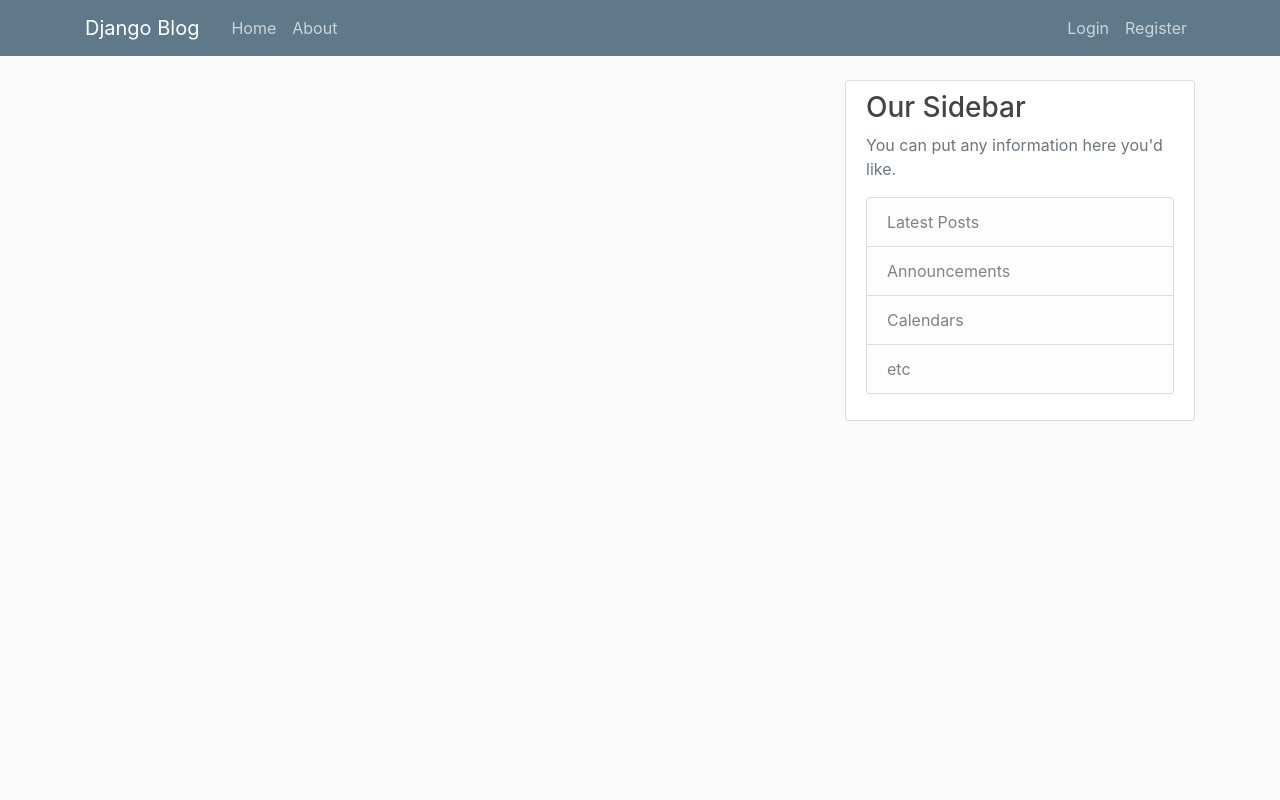
After one commit to OmidReisi/Django_Tutorials, a Django app: template Basics/src/basic_django_project/blog/templates/blog/base.html in a window 1280 px wide. The commit adds this page. Run offline with Django 3.2, Linux system fonts and the light colour scheme; the template is opened without the code that fills it, so the values that code supplies are empty.

Commit message:
ADD: add Dynamic Templates

```diff
--- /dev/null
+++ b/Basics/src/basic_django_project/blog/static/blog/main.css
@@ -0,0 +1,84 @@
+body {
+  background: #fafafa;
+  color: #333333;
+  margin-top: 5rem;
+}
+
+h1, h2, h3, h4, h5, h6 {
+  color: #444444;
+}
+
+ul {
+  margin: 0;
+}
+
+.bg-steel {
+  background-color: #5f788a;
+}
+
+.site-header .navbar-nav .nav-link {
+  color: #cbd5db;
+}
+
+.site-header .navbar-nav .nav-link:hover {
+  color: #ffffff;
+}
+
+.site-header .navbar-nav .nav-link.active {
+  font-weight: 500;
+}
+
+.content-section {
+  background: #ffffff;
+  padding: 10px 20px;
+  border: 1px solid #dddddd;
+  border-radius: 3px;
+  margin-bottom: 20px;
+}
+
+.article-title {
+  color: #444444;
+}
+
+a.article-title:hover {
+  color: #428bca;
+  text-decoration: none;
+}
+
+.article-content {
+  white-space: pre-line;
+}
+
+.article-img {
+  height: 65px;
+  width: 65px;
+  margin-right: 16px;
+}
+
+.article-metadata {
+  padding-bottom: 1px;
+  margin-bottom: 4px;
+  border-bottom: 1px solid #e3e3e3
+}
+
+.article-metadata a:hover {
+  color: #333;
+  text-decoration: none;
+}
+
+.article-svg {
+  width: 25px;
+  height: 25px;
+  vertical-align: middle;
+}
+
+.account-img {
+  height: 125px;
+  width: 125px;
+  margin-right: 20px;
+  margin-bottom: 16px;
+}
+
+.account-heading {
+  font-size: 2.5rem;
+}
--- /dev/null
+++ b/Basics/src/basic_django_project/blog/templates/blog/base.html
@@ -0,0 +1,80 @@
+<!-- css files like html templates should be stored in a static/<app name> folder hierarchy and then the following line will load the static folder-->
+{% load static %}
+
+<!DOCTYPE>
+<html>
+    <head>
+
+        <!-- Required meta tags -->
+        <meta charset="utf-8">
+        <meta name="viewport" content="width=device-width, initial-scale=1, shrink-to-fit=no">
+
+        <!-- Bootstrap CSS -->
+        <link rel="stylesheet" href="https://cdn.jsdelivr.net/npm/bootstrap@4.3.1/dist/css/bootstrap.min.css" integrity="sha384-ggOyR0iXCbMQv3Xipma34MD+dH/1fQ784/j6cY/iJTQUOhcWr7x9JvoRxT2MZw1T" crossorigin="anonymous">
+
+        <!-- this is how we import our css files. again like html templates the path is after the static folder onward  -->
+        <link rel="stylesheet" type="text/css" href="{% static 'blog/main.css' %}">
+
+        {% if title %}
+            <title>Django Blog - {{ title}}</title>
+        {% else %}
+            <title>Django Blog</title>
+        {% endif %}
+
+    </head>
+
+    <body>
+
+        <header class="site-header">
+          <nav class="navbar navbar-expand-md navbar-dark bg-steel fixed-top">
+            <div class="container">
+                    <!-- instead of giving relative paths to href we can use django urls and use the name attribute that we gave to our url paths in urls.py file  -->
+                    <a class="navbar-brand mr-4" href="{% url 'blog-home' %}">Django Blog</a>
+              <button class="navbar-toggler" type="button" data-toggle="collapse" data-target="#navbarToggle" aria-controls="navbarToggle" aria-expanded="false" aria-label="Toggle navigation">
+              <span class="navbar-toggler-icon"></span>
+              </button>
+              <div class="collapse navbar-collapse" id="navbarToggle">
+                <div class="navbar-nav mr-auto">
+                            <a class="nav-item nav-link" href="{% url 'blog-home' %}">Home</a>
+                            <a class="nav-item nav-link" href="{% url 'blog-about' %}">About</a>
+                </div>
+                <!-- Navbar Right Side -->
+                <div class="navbar-nav">
+                  <a class="nav-item nav-link" href="#">Login</a>
+                  <a class="nav-item nav-link" href="#">Register</a>
+                </div>
+              </div>
+            </div>
+          </nav>
+        </header>
+        <main role="main" class="container">
+          <div class="row">
+            <div class="col-md-8">
+              {% block content %}{% endblock %}
+            </div>
+            <div class="col-md-4">
+              <div class="content-section">
+                <h3>Our Sidebar</h3>
+                <p class='text-muted'>You can put any information here you'd like.
+                  <ul class="list-group">
+                    <li class="list-group-item list-group-item-light">Latest Posts</li>
+                    <li class="list-group-item list-group-item-light">Announcements</li>
+                    <li class="list-group-item list-group-item-light">Calendars</li>
+                    <li class="list-group-item list-group-item-light">etc</li>
+                  </ul>
+                </p>
+              </div>
+            </div>
+          </div>
+        </main>
+
+        <!-- Optional JavaScript -->
+        <!-- jQuery first, then Popper.js, then Bootstrap JS -->
+        <script src="https://code.jquery.com/jquery-3.3.1.slim.min.js" integrity="sha384-q8i/X+965DzO0rT7abK41JStQIAqVgRVzpbzo5smXKp4YfRvH+8abtTE1Pi6jizo" crossorigin="anonymous"></script>
+        <script src="https://cdn.jsdelivr.net/npm/popper.js@1.14.7/dist/umd/popper.min.js" integrity="sha384-UO2eT0CpHqdSJQ6hJty5KVphtPhzWj9WO1clHTMGa3JDZwrnQq4sF86dIHNDz0W1" crossorigin="anonymous"></script>
+        <script src="https://cdn.jsdelivr.net/npm/bootstrap@4.3.1/dist/js/bootstrap.min.js" integrity="sha384-JjSmVgyd0p3pXB1rRibZUAYoIIy6OrQ6VrjIEaFf/nJGzIxFDsf4x0xIM+B07jRM" crossorigin="anonymous"></script>
+
+    </body>
+</html>
+
+<!-- using this body template we can inherit this template in other templates and remove repeated code the midle section is the section that is differnt and we use block content to represent it-->
```
Also changed, not shown: Basics/src/basic_django_project/blog/templates/blog/about.html (+6 -9 lines), Basics/src/basic_django_project/blog/templates/blog/home.html (+16 -9 lines), Basics/src/basic_django_project/blog/views.py (+24 -2 lines).
